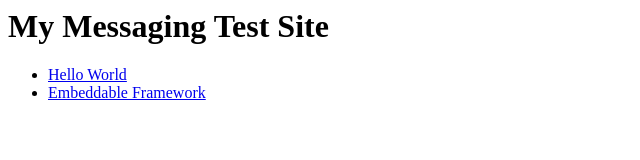
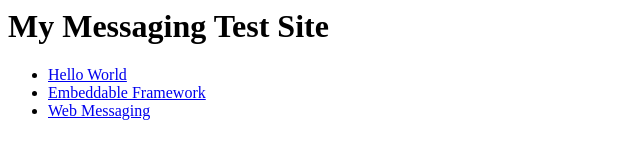
Before and after one commit to davidLey87/Web_messaging_test, a plain HTML site: page index.html in a window 1280 px wide. Shown: the whole page, without its empty margins (0-640 px from the left). Drawn offline with Linux system fonts and the light colour scheme.

Commit message:
Update index.html

```diff
--- a/index.html
+++ b/index.html
@@ -12,6 +12,8 @@
 
             <li> <a href="embeddableFramework.html">Embeddable Framework</a> </li>
 
+            <li> <a href="webMessaging.html">Web Messaging</a> </li>
+
         </ul>
 
       </nav>
```
